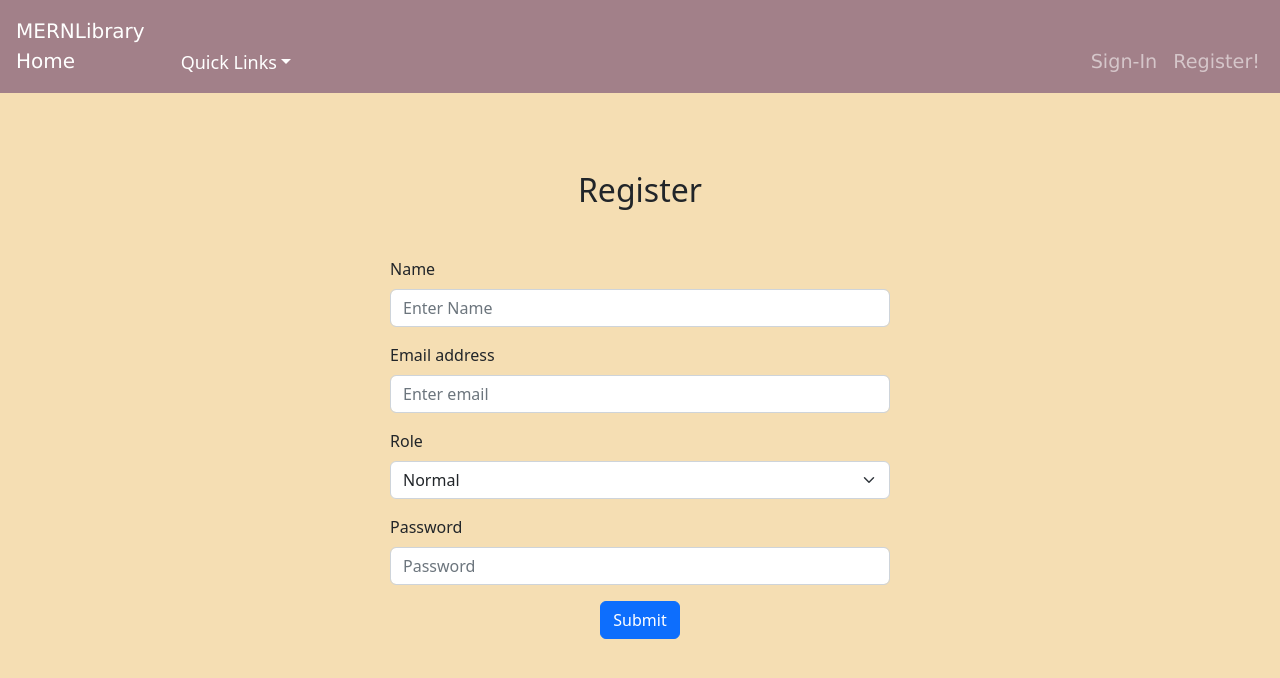
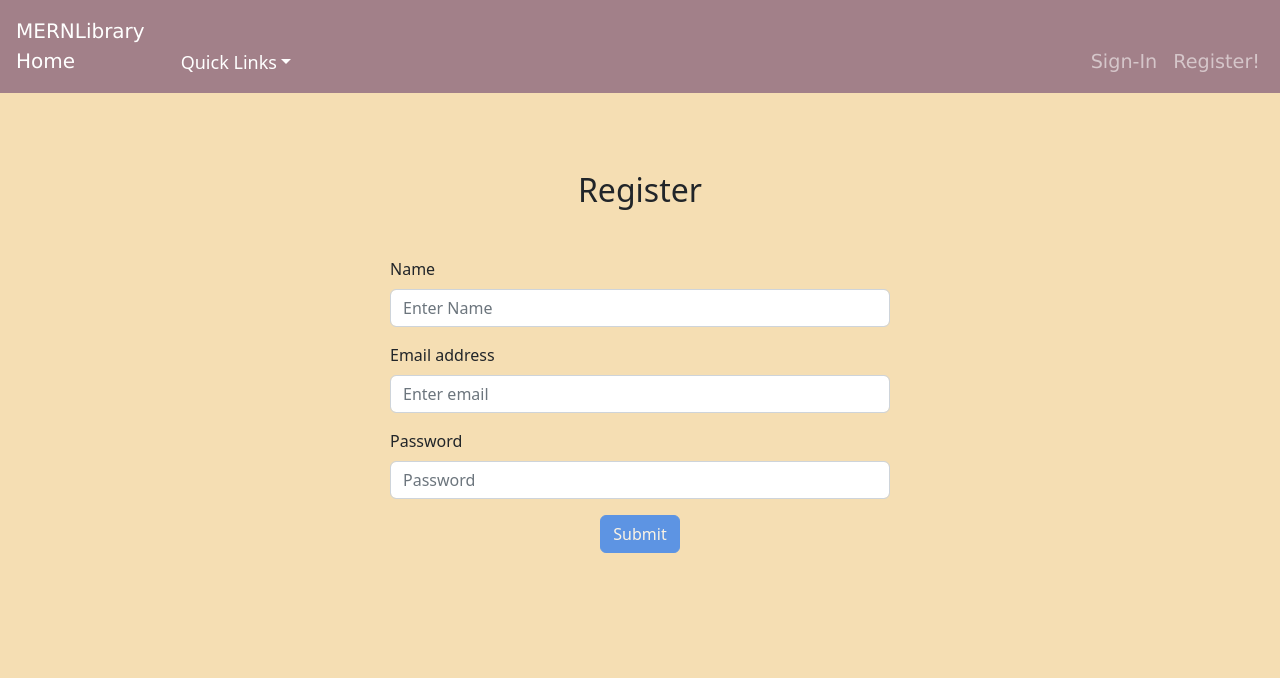
Before and after one commit to oBhodrolok/MERNLibrary, a React (Create React App) app in the folder root/: page /register in a window 1280 px wide. Shown: the top 678 px of the page. Built offline with nearby package versions, Linux system fonts and the light colour scheme.

Commit message:
fix blank screen on login using default member(not admin acc), remove role option when registering public

```diff
--- a/root/src/components/Register.js
+++ b/root/src/components/Register.js
@@ -9,6 +9,9 @@ const Register = ({registerUser , user}) => {
     const [email , setEmail] = React.useState('')
     const [password , setPassword] = React.useState('')
     const [role , setRole] = React.useState('normal')
+
+    //Very basic boolean flag to check if all input fields are blank/empty
+    const allFilled = ((name != "") && (email != "") && (password != ""));
 
     const navigate = useNavigate();
 
@@ -24,23 +27,14 @@ const Register = ({registerUser , user}) => {
                 <Form.Group className="mb-3" controlId="formBasicEmail">
                     <Form.Label>Email address</Form.Label>
                     <Form.Control type="email" placeholder="Enter email"  value = {email} onChange = {e => setEmail(e.target.value)} />
-
                 </Form.Group>
-
-                    <Form.Group className="mb-3" controlId="formBasicPassword">
-                        <Form.Label>Role</Form.Label>
-                        <Form.Select onChange = {e => setRole(e.target.value)}>
-                            <option value='normal'>Normal</option>
-                            <option value='admin'>Admin</option>
-                        </Form.Select>
-                    </Form.Group>
 
                 <Form.Group className="mb-3" controlId="formBasicPassword">
                     <Form.Label>Password</Form.Label>
                     <Form.Control type="password" placeholder="Password" value = {password} onChange = {e => setPassword(e.target.value)}  />
                 </Form.Group>
                 <div className='text-center'>
-                    <Button variant="primary" type="submit" onClick = {e => {e.preventDefault(); registerUser({name , email , password} , navigate)}}>
+                    <Button variant="primary" disabled={!allFilled} type="submit" onClick = {e => {e.preventDefault(); registerUser({name , email , password} , navigate)}}>
                         Submit
                     </Button>
                 </div>
```
Also changed, not shown: 1 other file (tests, documents, lock files or other folders).
